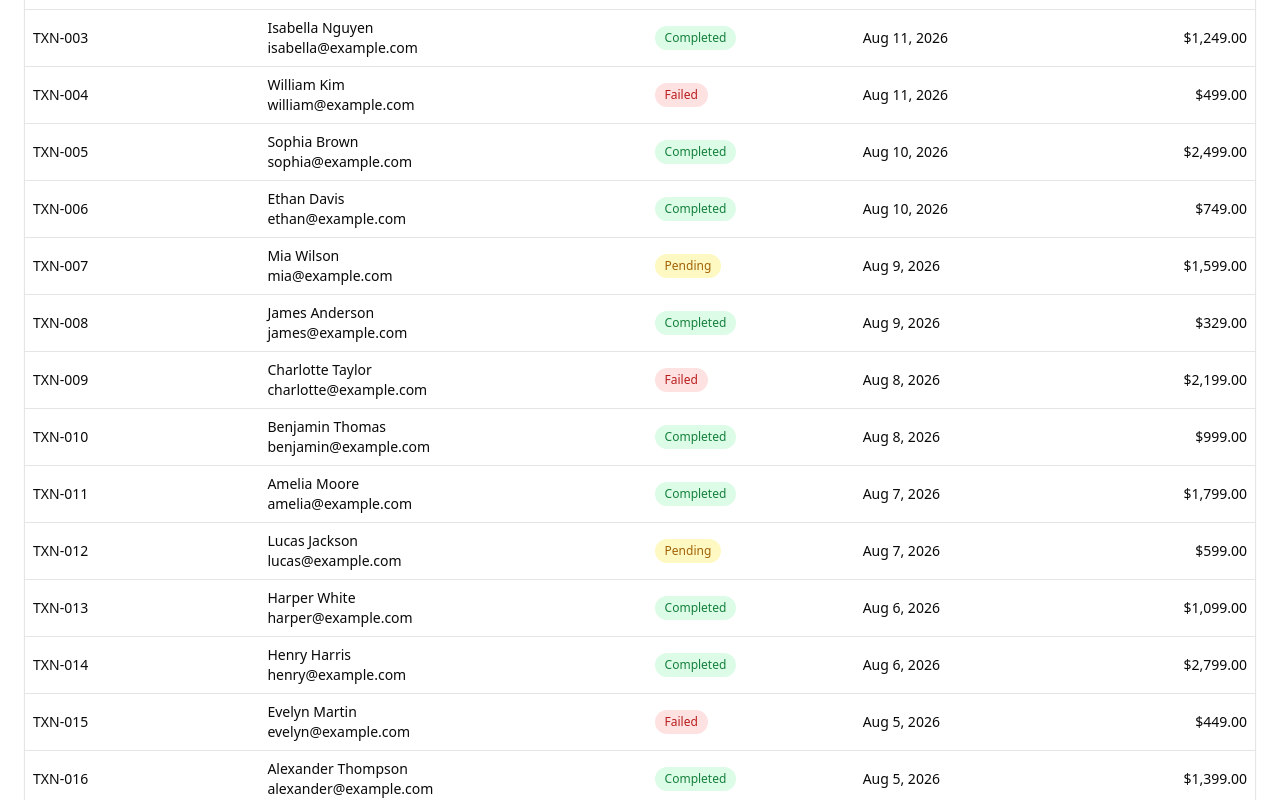
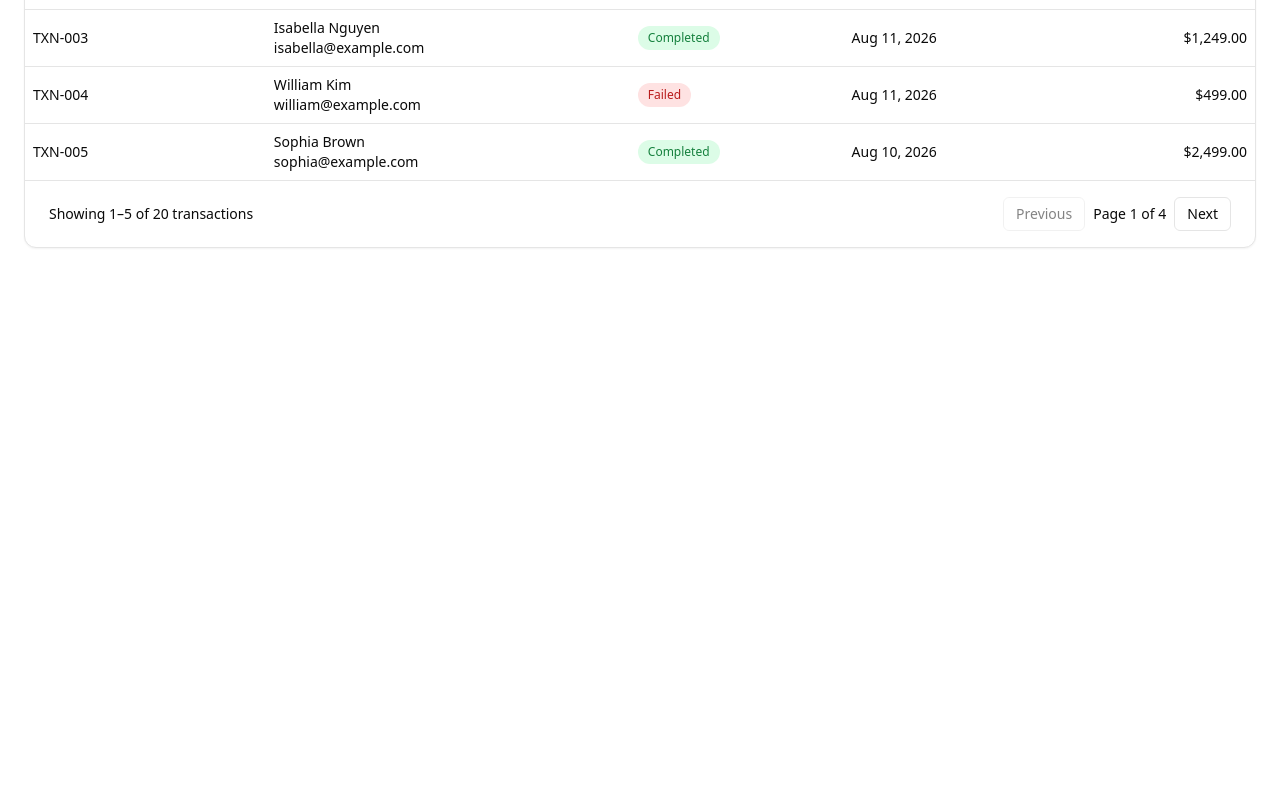
Before and after one commit to ramsingh20/Sprint1, a React (Vite) app: page /dashboard in a window 1280 px wide. Shown: the part 1060-1860 px from the top of the page. After the commit the page ends 1332 px from the top, so only its background shows below. Built offline with nearby package versions, Linux system fonts and the light colour scheme.

Commit message:
Add pagination and reset current page on search/filter

```diff
--- a/src/features/dashboard/components/ActivityTable.jsx
+++ b/src/features/dashboard/components/ActivityTable.jsx
@@ -43,10 +43,7 @@ const ActivityTable = ({ data }) => {
                 second.replace(/[$,]/g, "")
             );
 
-            return sortConfig.direction === "asc"
-                ? firstAmount - secondAmount
-                : secondAmount - firstAmount;
-            }
+            return sortConfig.direction === "asc" ? firstAmount - secondAmount : secondAmount - firstAmount;}
 
             if (sortConfig.key === "date") {
                 const firstDate = new Date(first);
@@ -60,6 +57,7 @@ const ActivityTable = ({ data }) => {
     }, [data, search, status, sortConfig]);
 
     const handleSort = (key) => {
+        setCurrentPage(1);
         setSortConfig((current) => {
             if (current.key === key) {
                 return { key, direction: current.direction === "asc" ? "desc" : "asc", };
@@ -74,6 +72,14 @@ const ActivityTable = ({ data }) => {
 
         return sortConfig.direction === "asc" ? (<ArrowUp className="ml-1 h-3.5 w-3.5" />) : (<ArrowDown className="ml-1 h-3.5 w-3.5" />);
     };
+
+    const totalPages = Math.ceil(filteredData.length / rowsPerPage);
+
+    const paginatedData = useMemo(() => {
+        const startIndex = (currentPage - 1) * rowsPerPage;
+
+        return filteredData.slice(startIndex,startIndex + rowsPerPage);
+    }, [filteredData, currentPage]);
 
 
   return (
@@ -94,14 +100,14 @@ const ActivityTable = ({ data }) => {
                 <div className="relative">
                     <Search className="absolute left-3 top-1/2 h-4 w-4 -translate-y-1/2 text-muted-foreground" />
 
-                    <input type="text" placeholder="Search transactions..." value={search} onChange={(event) => setSearch(event.target.value)} className="h-9 w-full rounded-md border border-input bg-background pl-9 pr-3 text-sm outline-none transition-colors placeholder:text-muted-foreground focus:border-ring focus:ring-2 focus:ring-ring/20 sm:w-64" />
+                    <input type="text" placeholder="Search transactions..." value={search} onChange={(event) => {setSearch(event.target.value); setCurrentPage(1)}} className="h-9 w-full rounded-md border border-input bg-background pl-9 pr-3 text-sm outline-none transition-colors placeholder:text-muted-foreground focus:border-ring focus:ring-2 focus:ring-ring/20 sm:w-64" />
                 </div>
 
                 {/* Status */}
                 <div className="relative">
                     <SlidersHorizontal className="pointer-events-none absolute left-3 top-1/2 h-4 w-4 -translate-y-1/2 text-muted-foreground" />
 
-                    <select value={status} onChange={(event) => setStatus(event.target.value)} className="h-9 w-full appearance-none rounded-md border border-input bg-background pl-9 pr-8 text-sm outline-none focus:border-ring focus:ring-2 focus:ring-ring/20 sm:w-36">
+                    <select value={status} onChange={(event) => {setStatus(event.target.value); setCurrentPage(1)}} className="h-9 w-full appearance-none rounded-md border border-input bg-background pl-9 pr-8 text-sm outline-none focus:border-ring focus:ring-2 focus:ring-ring/20 sm:w-36">
                         <option value="All">All Status</option>
                         <option value="Completed">Completed</option>
                         <option value="Pending">Pending</option>
@@ -144,16 +150,13 @@ const ActivityTable = ({ data }) => {
             </TableHeader>
 
             <TableBody>
-            {filteredData.map((item) => (
+                {paginatedData.map((item) => (
                 <TableRow key={item.id}>
-                <TableCell className="font-medium">
-                  {item.id}
-                </TableCell>
+                    <TableCell className="font-medium">{item.id}</TableCell>
 
                     <TableCell>
                     <div>
                         <p className="font-medium">{item.customer}</p>
-
                         <p className="text-sm text-muted-foreground">{item.email}</p>
                     </div>
                     </TableCell>
@@ -164,13 +167,9 @@ const ActivityTable = ({ data }) => {
                     </span>
                     </TableCell>
 
-                <TableCell className="text-muted-foreground">
-                  {item.date}
-                </TableCell>
+                    <TableCell className="text-muted-foreground">{item.date}</TableCell>
 
-                <TableCell className="text-right font-medium">
-                  {item.amount}
-                </TableCell>
+                    <TableCell className="text-right font-medium">{item.amount}</TableCell>
                 </TableRow>
                 ))}
                 {/* Handle empty results */}
@@ -182,6 +181,30 @@ const ActivityTable = ({ data }) => {
             </TableBody>
             </Table>
         </div>
+
+        <div className="flex flex-col gap-3 border-t border-border px-6 py-4 sm:flex-row sm:items-center sm:justify-between">
+            <p className="text-sm text-muted-foreground">Showing{" "}{filteredData.length === 0 ? 0: (currentPage - 1) * rowsPerPage + 1}–{Math.min(currentPage * rowsPerPage,filteredData.length)}{" "}
+                of {filteredData.length} transactions
+            </p>
+
+            <div className="flex items-center gap-2">
+                <button type="button" disabled={currentPage === 1} onClick={() =>
+                    setCurrentPage((page) => page - 1)
+                }
+                className="rounded-md border border-border px-3 py-1.5 text-sm transition-colors hover:bg-muted disabled:pointer-events-none disabled:opacity-50"
+                >Previous</button>
+
+                <span className="text-sm text-muted-foreground">Page {currentPage} of {totalPages}</span>
+
+                <button type="button" disabled={currentPage === totalPages} onClick={() =>
+                    setCurrentPage((page) => page + 1)
+                }
+                className="rounded-md border border-border px-3 py-1.5 text-sm transition-colors hover:bg-muted disabled:pointer-events-none disabled:opacity-50"
+                >
+                Next
+                </button>
+            </div>
+        </div>
     </Card>
   );
 };
```
Lines whose indentation alone changed are shown as unchanged.
